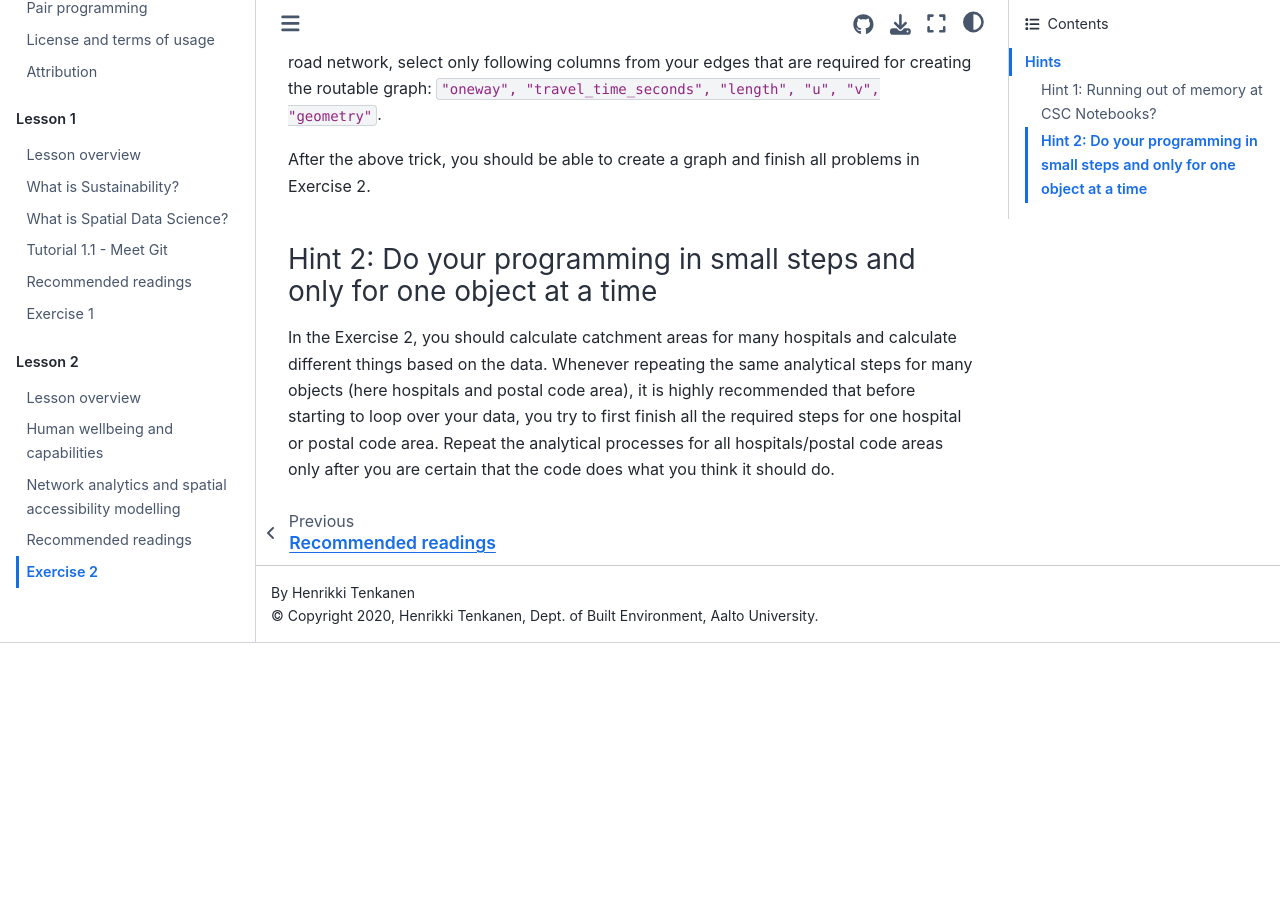
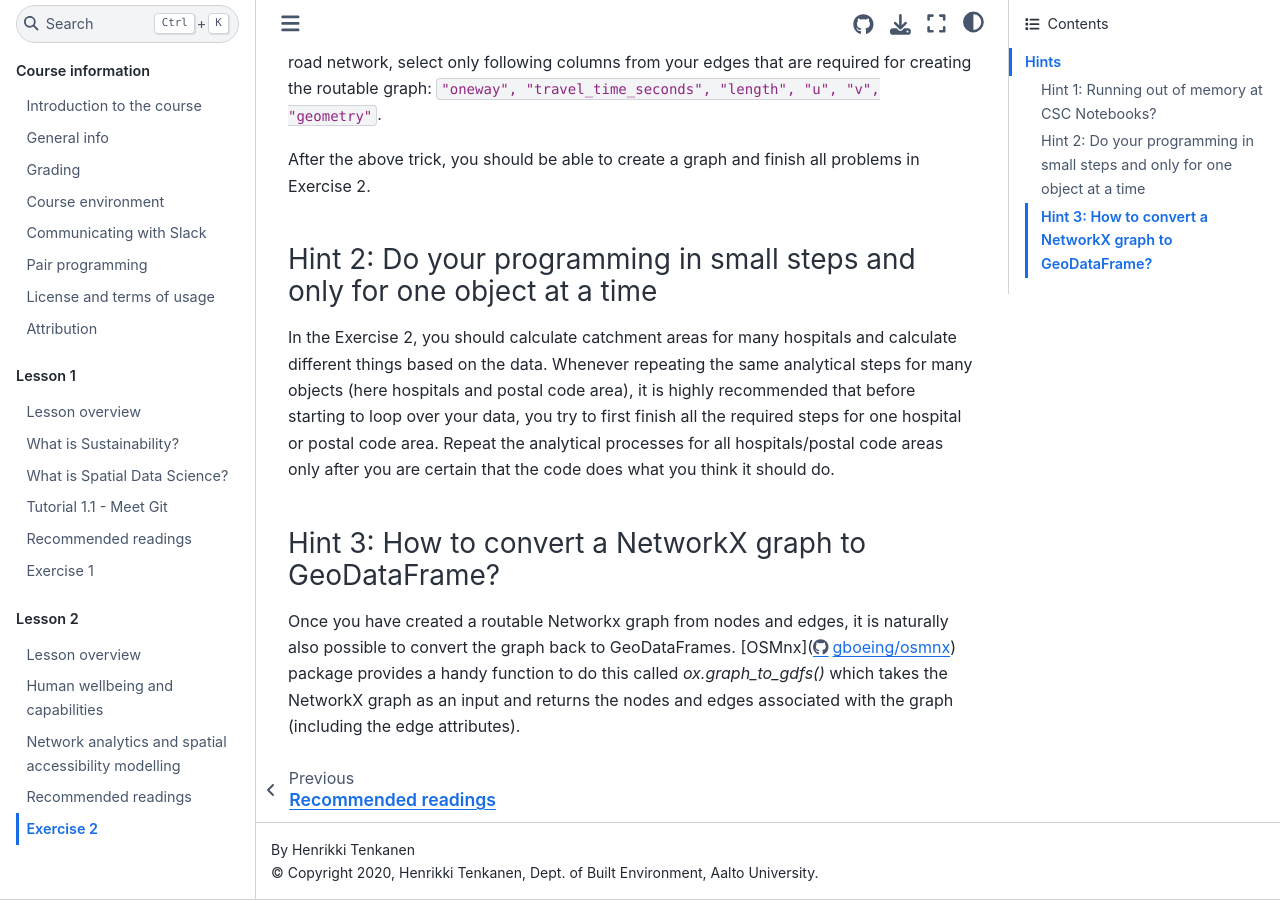
Before and after one commit to AaltoGIS/Sustainability-GIS, a Sphinx documentation site: the page built from source/lessons/L2/exercise-2.rst, in a window 1280 px wide and 900 px high, scrolled down 1146 px. Built offline with Sphinx 7.4.7 and the Sphinx Book theme 1.1.4, drawn with Linux system fonts in a browser that asks for light colours; pages that are not in the unit, such as notebooks, are missing from menus; before the commit the page ends 1789 px from its top, so only the background shows below that.

Commit message:
Add hint 3

```diff
--- a/source/lessons/L2/exercise-2.rst
+++ b/source/lessons/L2/exercise-2.rst
@@ -47,3 +47,11 @@ on the data. Whenever repeating the same analytical steps for many objects (here
 it is highly recommended that before starting to loop over your data, you try to first finish all the required steps for
 one hospital or postal code area. Repeat the analytical processes for all hospitals/postal code areas only after
 you are certain that the code does what you think it should do.
+
+Hint 3: How to convert a NetworkX graph to GeoDataFrame?
+~~~~~~~~~~~~~~~~~~~~~~~~~~~~~~~~~~~~~~~~~~~~~~~~~~~~~~~~
+
+Once you have created a routable Networkx graph from nodes and edges, it is naturally also possible to convert
+the graph back to GeoDataFrames. [OSMnx](https://github.com/gboeing/osmnx) package provides a handy function
+to do this called `ox.graph_to_gdfs()` which takes the NetworkX graph as an input and returns the nodes and edges
+associated with the graph (including the edge attributes).
```
